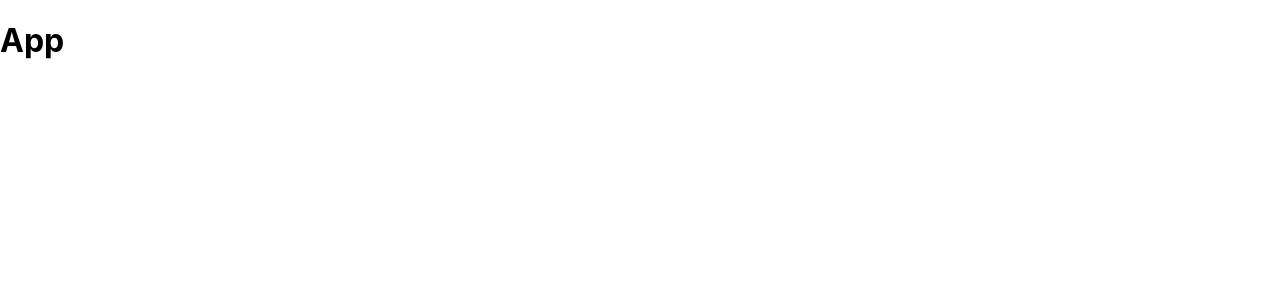
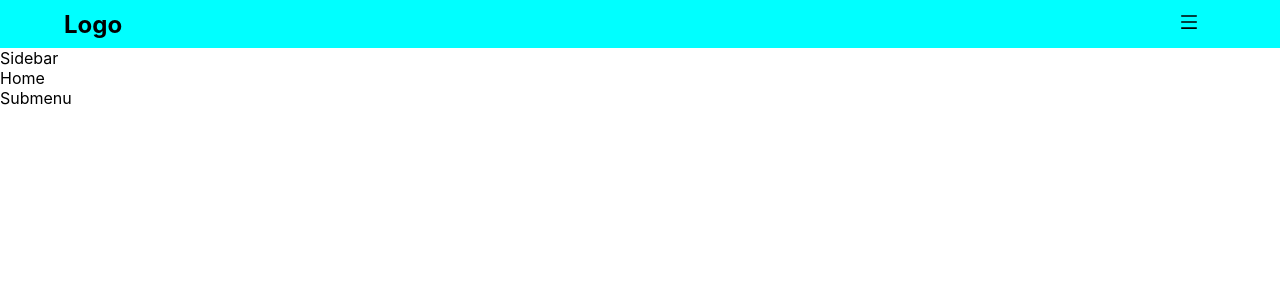
Before and after one commit to Who-codes/submenu, a React (Create React App) app: page / in a window 1280 px wide. Shown: the top 300 px of the page. Built offline with nearby package versions, Linux system fonts and the light colour scheme.

Commit message:
navbar structure added

```diff
--- a/src/App.js
+++ b/src/App.js
@@ -1,5 +1,17 @@
+import Home from "./Home";
+import Navbar from "./Navbar";
+import Sidebar from "./Sidebar";
+import Submenu from "./Submenu";
+
 function App() {
-  return <h1>App</h1>;
+  return (
+    <>
+      <Navbar />
+      <Sidebar />
+      <Home />
+      <Submenu />
+    </>
+  );
 }
 
 export default App;
--- a/src/Navbar.jsx
+++ b/src/Navbar.jsx
@@ -1,5 +1,17 @@
 import React from "react";
+import { AiOutlineMenu } from "react-icons/ai";
 
 export default function Navbar() {
-  return <div>Navbar</div>;
+  return (
+    <nav className={`nav`}>
+      <div className="nav-center">
+        <div className="nav-header">
+          <h2 className="logo">Logo</h2>
+          <button className="btn toggle-btn">
+            <AiOutlineMenu />
+          </button>
+        </div>
+      </div>
+    </nav>
+  );
 }
--- a/src/index.css
+++ b/src/index.css
@@ -1,13 +1,61 @@
+:root {
+  --border-radius: 6px;
+  --transition: all linear 0.2s;
+  --max-width: 1170px;
+}
+
+*,
+*::after,
+*::before {
+  margin: 0;
+  padding: 0;
+  box-sizing: border-box;
+}
+
 body {
-  margin: 0;
-  font-family: -apple-system, BlinkMacSystemFont, 'Segoe UI', 'Roboto', 'Oxygen',
-    'Ubuntu', 'Cantarell', 'Fira Sans', 'Droid Sans', 'Helvetica Neue',
+  font-family: -apple-system, BlinkMacSystemFont, "Segoe UI", "Roboto", "Oxygen",
+    "Ubuntu", "Cantarell", "Fira Sans", "Droid Sans", "Helvetica Neue",
     sans-serif;
   -webkit-font-smoothing: antialiased;
   -moz-osx-font-smoothing: grayscale;
 }
 
-code {
-  font-family: source-code-pro, Menlo, Monaco, Consolas, 'Courier New',
-    monospace;
+ul {
+  list-style: none;
 }
+
+a {
+  text-decoration: none;
+}
+
+.nav {
+  height: 3rem;
+  background-color: aqua;
+  display: flex;
+  align-items: center;
+  justify-content: center;
+}
+
+.nav-center {
+  width: 90vw;
+  max-width: var(--max-width);
+}
+
+.nav-header {
+  display: flex;
+  align-items: center;
+  justify-content: space-between;
+}
+
+.btn {
+  padding: 0.25em 0.75em;
+  font-size: inherit;
+  background-color: transparent;
+  border-color: transparent;
+  border-radius: var(--border-radius);
+  cursor: pointer;
+}
+
+.toggle-btn {
+  font-size: 1.25rem;
+}
```
